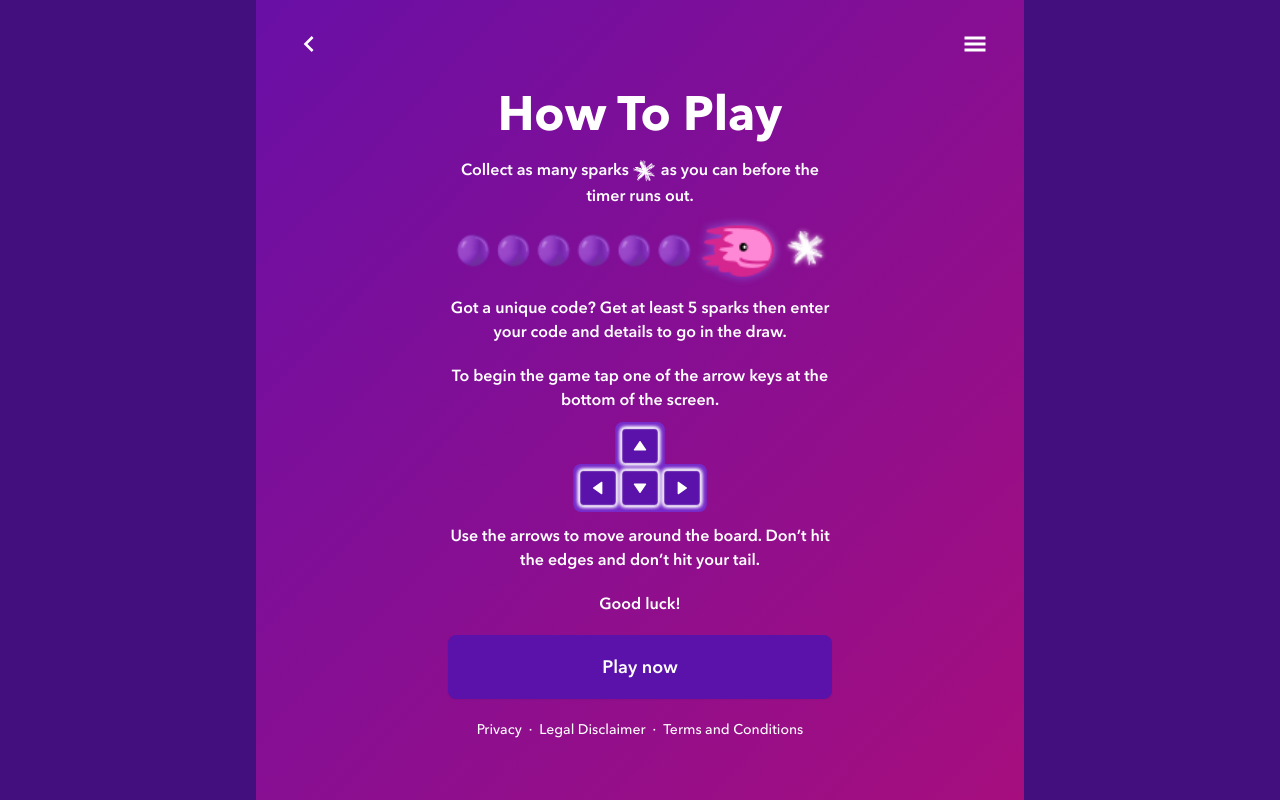
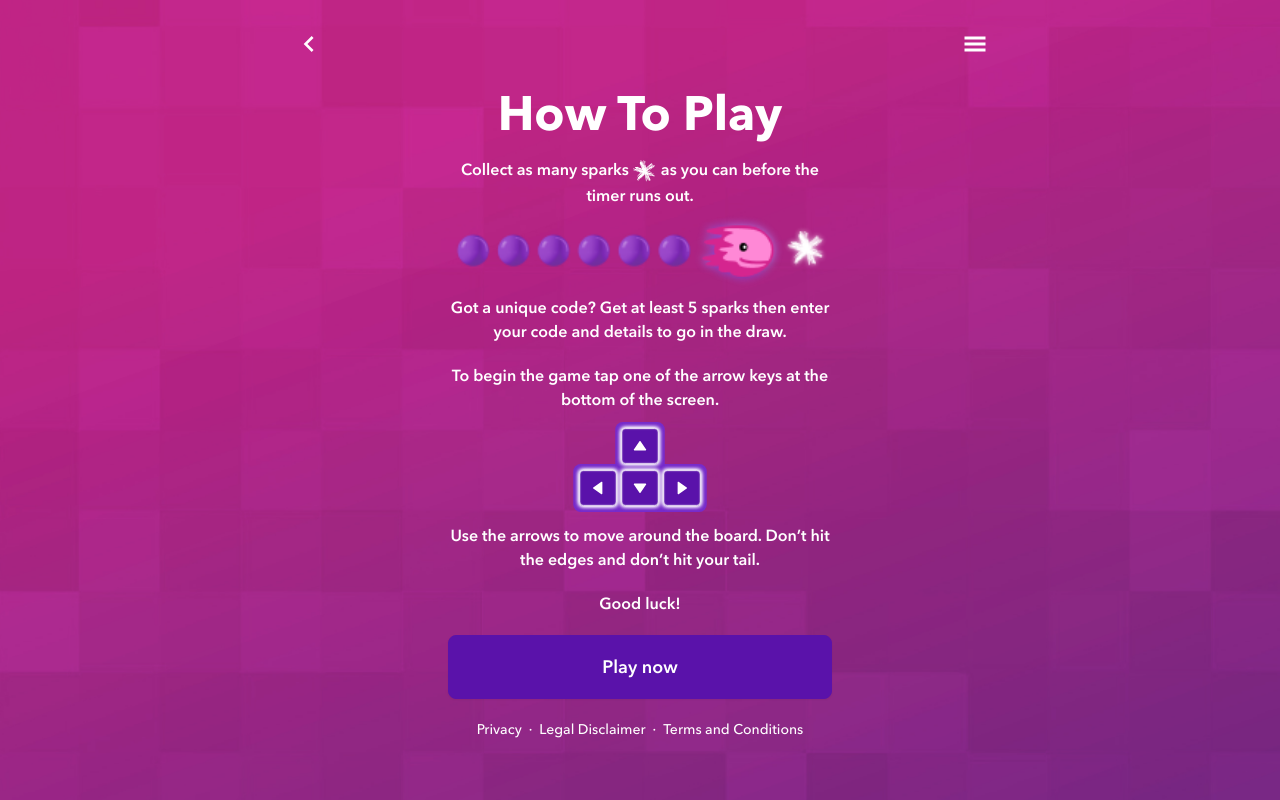
Before and after one commit to ricardogrecco/spark-snake-game, a Next.js app: page /tutorial in a window 1280 px wide. Built offline with nearby package versions, Linux system fonts and the light colour scheme.

Commit message:
Update Cover Background on all Layouts and Pages

```diff
--- a/app/(routes)/game/game.tsx
+++ b/app/(routes)/game/game.tsx
@@ -36,7 +36,7 @@ export default function MainGame() {
   useSnakeIntervalEffect(moveSnake);
 
   return (
-    <div className="bg-gradient-to-br from-[#690FA6] to-[#A60E7E] h-screen flex flex-col items-center justify-center gap-5 p-10 xl:p-16 ">
+    <div className="h-screen flex flex-col items-center justify-center gap-5 p-10 xl:p-16 ">
       <section className="scale-90 sm:scale-120 lg:scale-100 nest-hub:board">
         {/* Score & Timer & Volume */}
         <div className="flex flex-row justify-between items-center w-full scale-110 mb-10 lg:mb-28  lg:scale-150 ">
--- a/app/(routes)/game/page.tsx
+++ b/app/(routes)/game/page.tsx
@@ -9,7 +9,7 @@ const MainGame = dynamic(() => import("./game"), {
 
 export default function GamePage() {
   return (
-    <div className="flex items-center justify-center bg-[#290057] overflow-hidden">
+    <div className="flex items-center justify-center overflow-hidden">
       <MobileLayout>
         <MainGame />
       </MobileLayout>
--- a/app/(routes)/tutorial/layout.tsx
+++ b/app/(routes)/tutorial/layout.tsx
@@ -13,7 +13,7 @@ export default function TutorialPageLayout({
 }>) {
   return (
     <Drawer>
-      <div className="flex flex-col items-center justify-center bg-[#430E7D]">
+      <div className="flex flex-col items-center justify-center">
         <MobileLayout>{children}</MobileLayout>
       </div>
     </Drawer>
--- a/app/(routes)/tutorial/page.tsx
+++ b/app/(routes)/tutorial/page.tsx
@@ -14,7 +14,7 @@ const ArrowKeys = dynamic(() => import("@/app/components/partials/ArrowKeys"), {
 
 export default function TutorialPage() {
   return (
-    <main className="bg-gradient-to-br from-[#690FA6] to-[#A60E7E] min-h-screen w-full flex flex-col items-center p-10 nest-hub:tutorial-main">
+    <main className="min-h-screen w-full flex flex-col items-center p-10 nest-hub:tutorial-main">
       <div className="flex flex-row justify-between items-center w-full nest-hub:tutorial">
         <Link href="/" className="btn btn-ghost drawer-button -m-5">
           <MdOutlineKeyboardArrowLeft className="w-8 h-8" />
--- a/app/globals.css
+++ b/app/globals.css
@@ -81,6 +81,9 @@ body {
   font-family: "AvenirNext LT Pro", sans-serif;
   font-size: 16px;
   line-height: 1.5;
+  background-image: url("../public/assets/bg/MainBG.png");
+  background-size: cover;
+  background-repeat: no-repeat;
 }
 
 p {
--- a/app/page.tsx
+++ b/app/page.tsx
@@ -7,9 +7,9 @@ import { GiHamburgerMenu } from "react-icons/gi";
 export default function Home() {
   return (
     <Drawer>
-      <div className="flex flex-col items-center justify-center bg-base-300">
+      <div className="flex flex-col items-center justify-center">
         <MobileLayout>
-          <main className="bg-gradient-to-br from-[#690FA6] to-[#A60E7E] min-h-screen w-full flex flex-col items-center p-10">
+          <main className=" min-h-screen w-full flex flex-col items-center p-10">
             <label
               htmlFor="side-drawer"
               className="btn btn-ghost drawer-button self-end fixed -m-5"
```
Also changed, not shown: public/assets/bg/MainBG.png (added).
